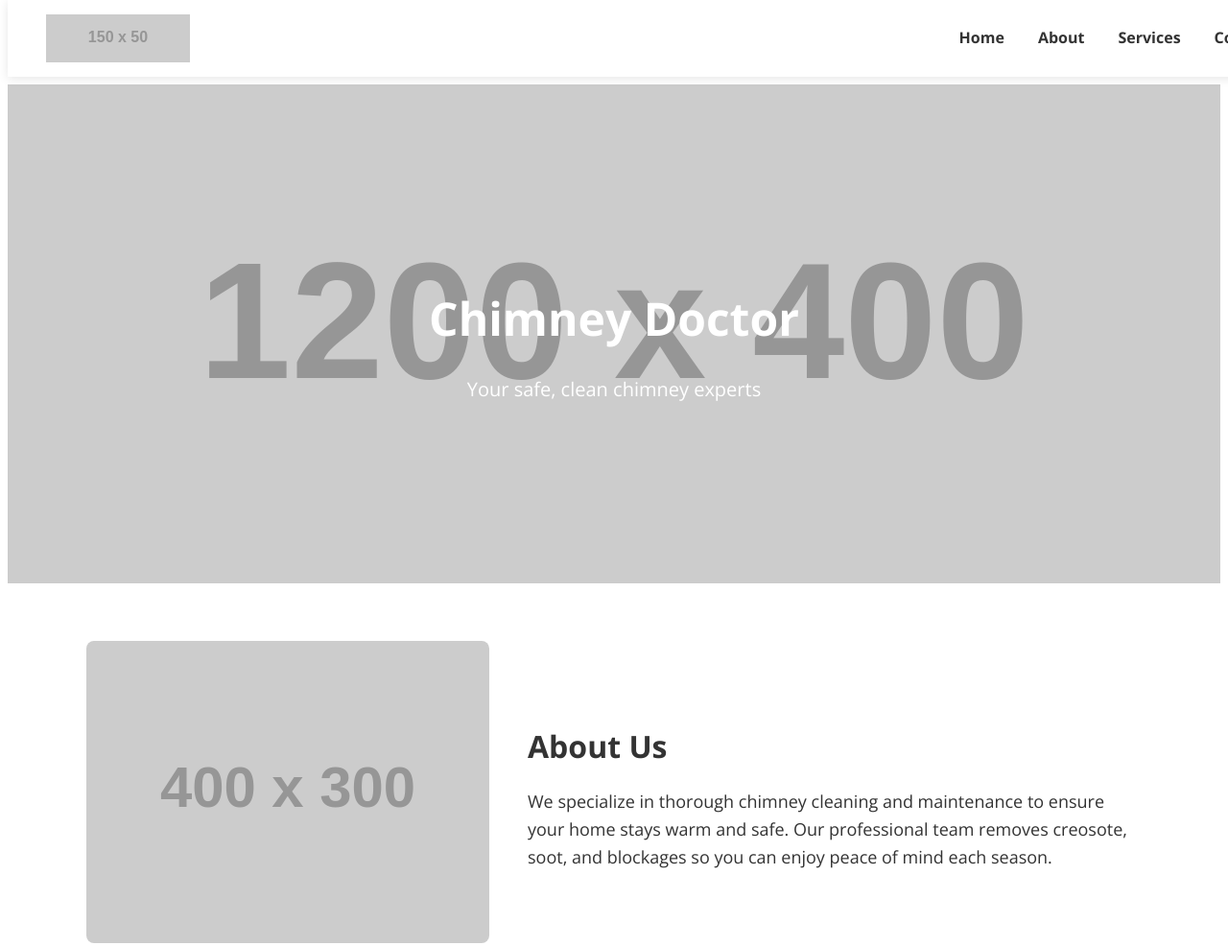
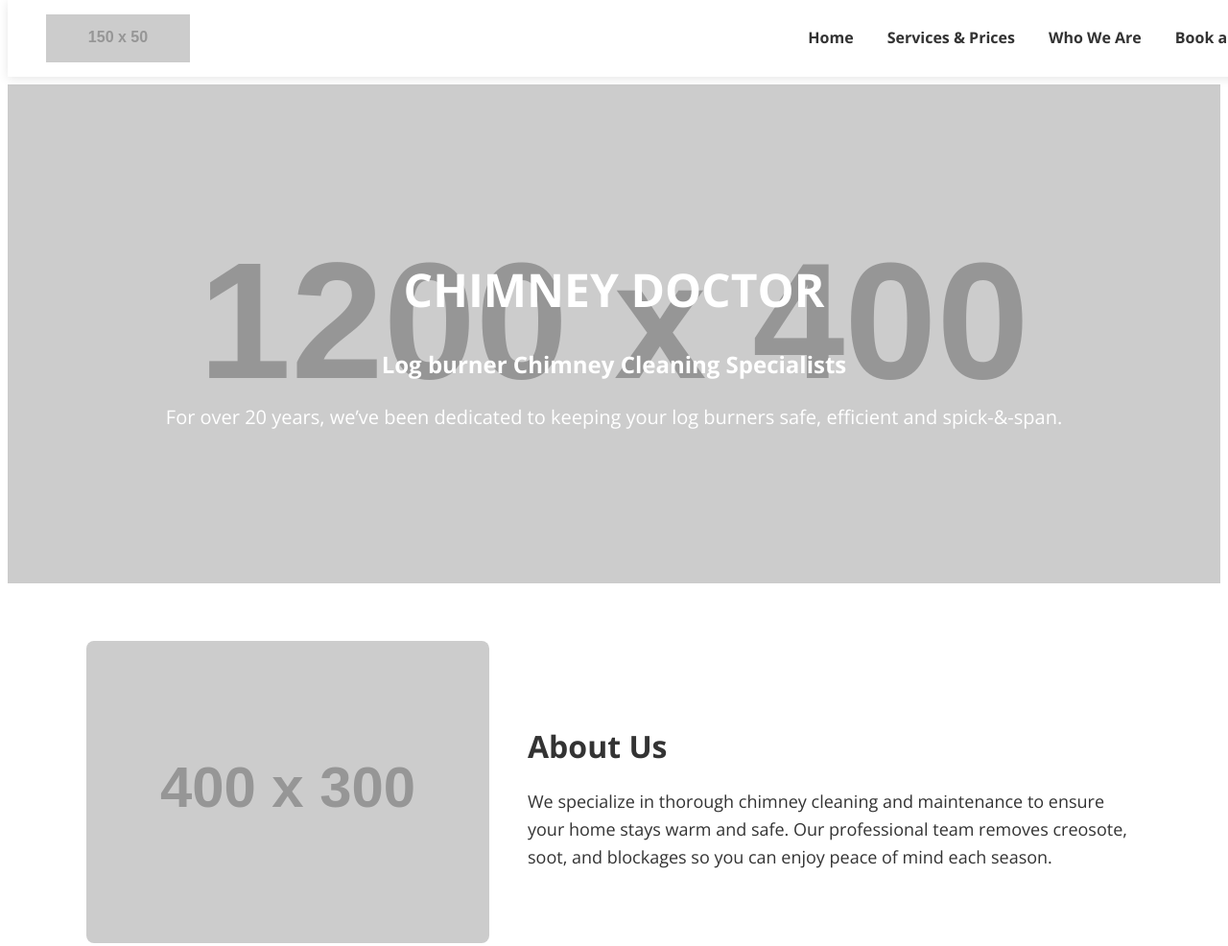
Before and after one commit to DannyNZL357/Danny.nzl357, a plain HTML site: page index.html in a window 1280 px wide. Shown: the top 986 px of the page at 96% size. Drawn offline with nearby package versions, Linux system fonts and the light colour scheme; placeholder pictures from the web are drawn by us.

Commit message:
Update index.html

```diff
--- a/index.html
+++ b/index.html
@@ -72,9 +72,9 @@ footer { background: #333; color: #fff; text-align: center; padding: 20px; }
     </div>
     <nav>
       <a href="#home">Home</a>
-      <a href="#about">About</a>
-      <a href="#services">Services</a>
-      <a href="#contact">Contact</a>
+      <a href="#services">Services & Prices</a>
+      <a href="#about">Who We Are</a>
+      <a href="#book">Book a Clean</a>
     </nav>
   </header>
 
@@ -83,9 +83,10 @@ footer { background: #333; color: #fff; text-align: center; padding: 20px; }
   <!-- Hero Section -->
 
   <section id="home" class="hero">
-    <div>
-      <h1>Chimney Doctor</h1>
-      <p>Your safe, clean chimney experts</p>
+    <div class="container">
+      <h1>CHIMNEY DOCTOR</h1>
+      <h2>Log burner Chimney Cleaning Specialists</h2>
+      <p>For over 20 years, we’ve been dedicated to keeping your log burners safe, efficient and spick-&-span.</p>
     </div>
   </section>
 
```
